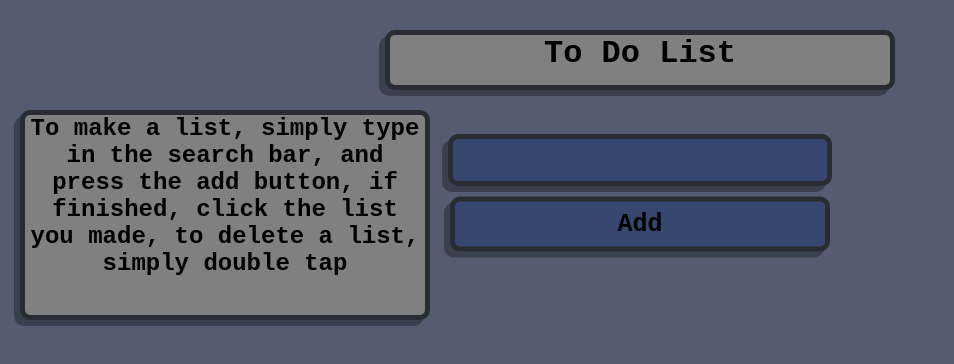
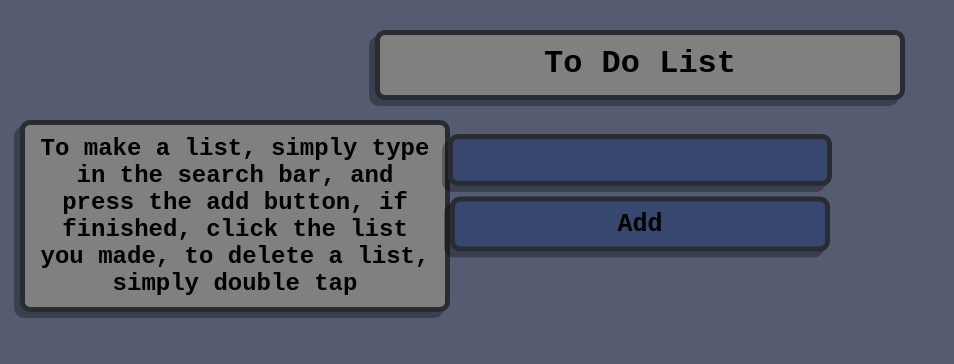
Before and after one commit to jumongers27/jumongers27.github.io, a plain HTML site: page index.html in a window 1280 px wide. Shown: the whole page, without its empty margins (0-954 px from the left). Drawn offline with Linux system fonts and the light colour scheme.

Commit message:
Update style.css

```diff
--- a/style.css
+++ b/style.css
@@ -1,3 +1,9 @@
+/* Phones, 600px up and down */
+@media only screen and (max-width: 600px) {}
+
+[class*="col-"] {
+    width: 100%;
+  }
 
 html, body {
     margin: 0 auto;
@@ -7,8 +13,9 @@ html, body {
 
 #todolist {
     cursor: default;
-    height: 50px;
+    height: 40px;
     width: 500px;
+    padding: 10px;
     margin-bottom: 50px;
     background-color: gray;
     border: 5px solid #2A2C33;
@@ -111,8 +118,14 @@ html, body {
     left: 20px;
 
 
-    height: 200px;
+    height: 17
+
+
+
+
+    0px;
     width: 400px;
+    padding: 10px;
     border: 10px black;
     background-color: gray;
     border: 5px solid #2A2C33;
```
